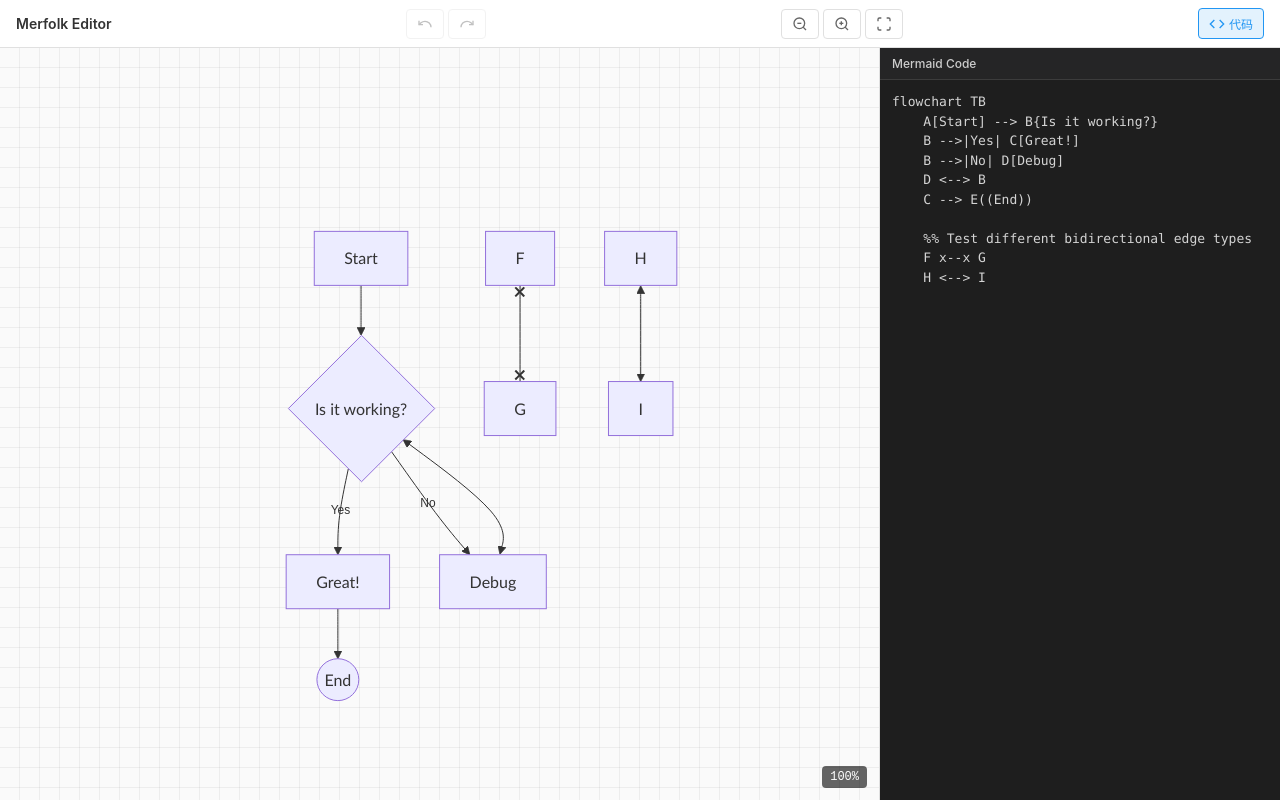
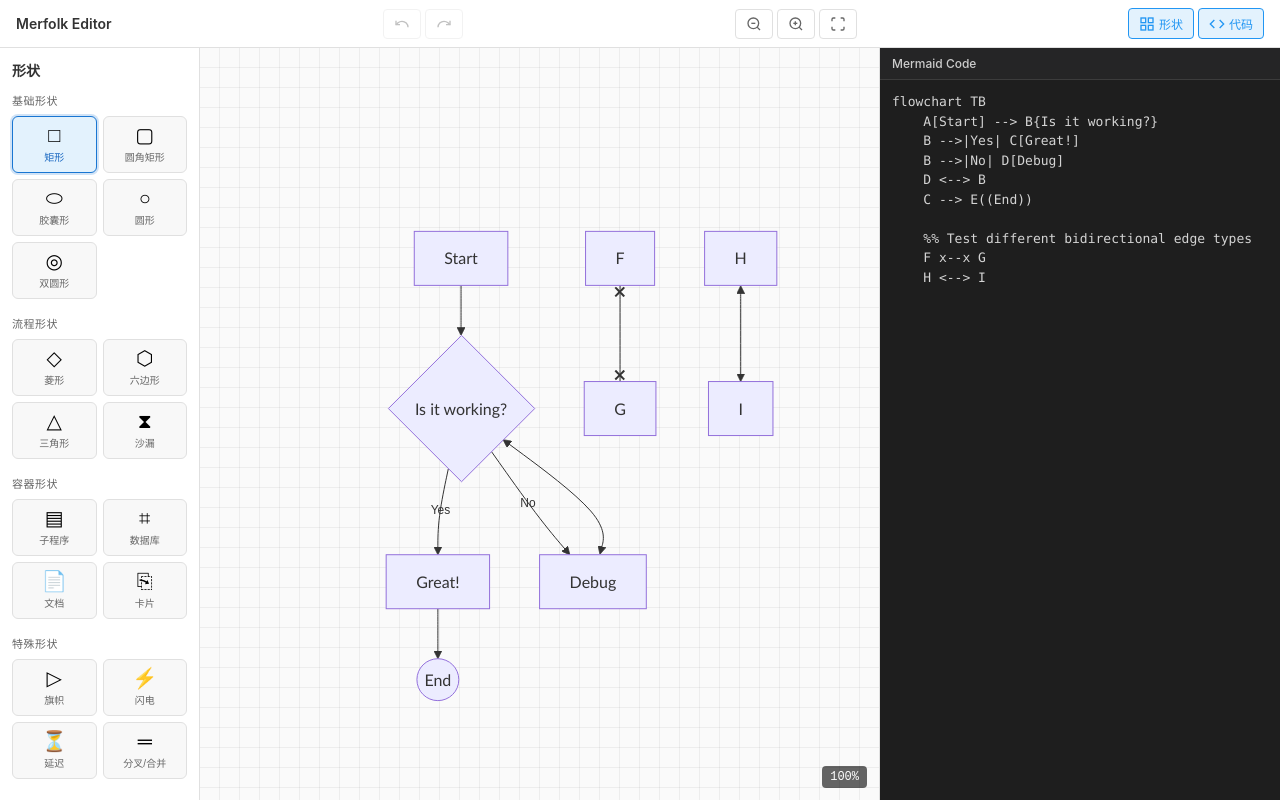
Before and after one commit to StrayDragon/merfolk-editor, a Svelte app: page / in a window 1280 px wide. Built offline with nearby package versions, Linux system fonts and the light colour scheme.

Commit message:
feat(ui): integrate shape panel with drag-to-create support

```diff
--- a/src/components/Editor.svelte
+++ b/src/components/Editor.svelte
@@ -3,6 +3,7 @@
   import InteractiveCanvas from './InteractiveCanvas.svelte';
   import CodePanel from './CodePanel.svelte';
   import Toolbar from './Toolbar.svelte';
+  import ShapePanel from './ShapePanel.svelte';
   import NodeEditDialog from './NodeEditDialog.svelte';
   import EdgeAddDialog from './EdgeAddDialog.svelte';
   import { SyncEngine } from '../core/sync/SyncEngine';
@@ -22,7 +23,9 @@
   let code = $state('');
   let parseError = $state<string | null>(null);
   let showCode = $state(true);
+  let showShapePanel = $state(true);
   let selectedNodeId = $state<string | null>(null);
+  let selectedShapeType = $state<ShapeType>('rect');
 
   // 画布编辑模式状态
   let isCanvasEditing = $state(false);
@@ -157,6 +160,41 @@
    */
   function toggleCodePanel(): void {
     showCode = !showCode;
+  }
+
+  /**
+   * Toggle shape panel visibility
+   */
+  function toggleShapePanel(): void {
+    showShapePanel = !showShapePanel;
+  }
+
+  /**
+   * Handle shape selection from panel
+   */
+  function handleSelectShape(shape: ShapeType): void {
+    selectedShapeType = shape;
+  }
+
+  /**
+   * Handle drop on canvas (for drag-and-drop shape creation)
+   */
+  function handleCanvasDrop(e: DragEvent): void {
+    const shapeType = e.dataTransfer?.getData('application/merfolk-shape') as ShapeType;
+    if (shapeType && canvasRef) {
+      // Get drop position relative to canvas
+      const rect = (e.currentTarget as HTMLElement).getBoundingClientRect();
+      const x = e.clientX - rect.left;
+      const y = e.clientY - rect.top;
+      handleAddNode(x, y, shapeType);
+    }
+  }
+
+  function handleCanvasDragOver(e: DragEvent): void {
+    if (e.dataTransfer?.types.includes('application/merfolk-shape')) {
+      e.preventDefault();
+      e.dataTransfer.dropEffect = 'copy';
+    }
   }
 
   /**
@@ -322,7 +360,9 @@
 <div class="editor">
   <Toolbar
     {showCode}
+    {showShapePanel}
     onToggleCode={toggleCodePanel}
+    onToggleShapePanel={toggleShapePanel}
     onFitToView={fitToView}
     onZoomIn={zoomIn}
     onZoomOut={zoomOut}
@@ -333,7 +373,20 @@
   />
 
   <div class="editor-content">
-    <div class="canvas-container" class:full-width={!showCode}>
+    {#if showShapePanel}
+      <ShapePanel
+        onSelectShape={handleSelectShape}
+        selectedShape={selectedShapeType}
+      />
+    {/if}
+
+    <div
+      class="canvas-container"
+      class:full-width={!showCode && !showShapePanel}
+      ondrop={handleCanvasDrop}
+      ondragover={handleCanvasDragOver}
+      role="application"
+    >
       <InteractiveCanvas
         bind:this={canvasRef}
         {code}
@@ -341,7 +394,7 @@
         onNodeSelect={handleNodeSelect}
         onNodeMove={handleNodeMove}
         onDeleteNode={handleDeleteNode}
-        onAddNode={handleAddNode}
+        onAddNode={(x, y) => handleAddNode(x, y, selectedShapeType)}
         onEditNode={handleEditNode}
         onAddEdge={handleAddEdge}
         onEditStart={handleCanvasEditStart}
--- a/src/components/Toolbar.svelte
+++ b/src/components/Toolbar.svelte
@@ -1,7 +1,9 @@
 <script lang="ts">
   interface Props {
     showCode: boolean;
+    showShapePanel?: boolean;
     onToggleCode: () => void;
+    onToggleShapePanel?: () => void;
     onFitToView: () => void;
     onZoomIn: () => void;
     onZoomOut: () => void;
@@ -13,7 +15,9 @@
 
   let {
     showCode,
+    showShapePanel = true,
     onToggleCode,
+    onToggleShapePanel,
     onFitToView,
     onZoomIn,
     onZoomOut,
@@ -85,6 +89,23 @@
   </div>
 
   <div class="toolbar-group">
+    {#if onToggleShapePanel}
+      <button
+        class="toolbar-btn"
+        class:active={showShapePanel}
+        onclick={onToggleShapePanel}
+        title={showShapePanel ? '隐藏形状面板' : '显示形状面板'}
+      >
+        <svg width="16" height="16" viewBox="0 0 24 24" fill="none" stroke="currentColor" stroke-width="2">
+          <rect x="3" y="3" width="7" height="7"/>
+          <rect x="14" y="3" width="7" height="7"/>
+          <rect x="3" y="14" width="7" height="7"/>
+          <rect x="14" y="14" width="7" height="7"/>
+        </svg>
+        <span>形状</span>
+      </button>
+    {/if}
+
     <button
       class="toolbar-btn"
       class:active={showCode}
```
